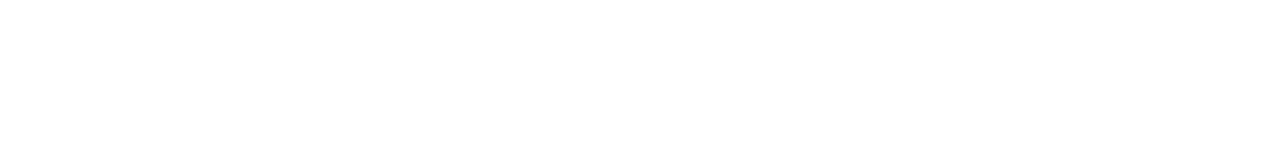
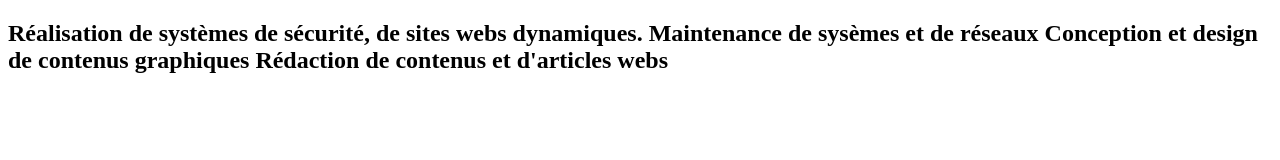
Before and after one commit to MaxZoumenou/git-mon-cv, a plain HTML site: page index.html in a window 1280 px wide. Drawn offline with Linux system fonts and the light colour scheme.

Commit message:
mise en place de la section competences

```diff
--- a/index.html
+++ b/index.html
@@ -8,6 +8,14 @@
     <title>Document</title>
 </head>
 <body>
+    <section>
+        <h2>
+            Réalisation de systèmes de sécurité, de sites webs dynamiques.
+            Maintenance de sysèmes et de réseaux
+            Conception et design de contenus graphiques
+            Rédaction de contenus et d'articles webs
+        </h2>
+    </section>
 
 </body>
 </html>
```
